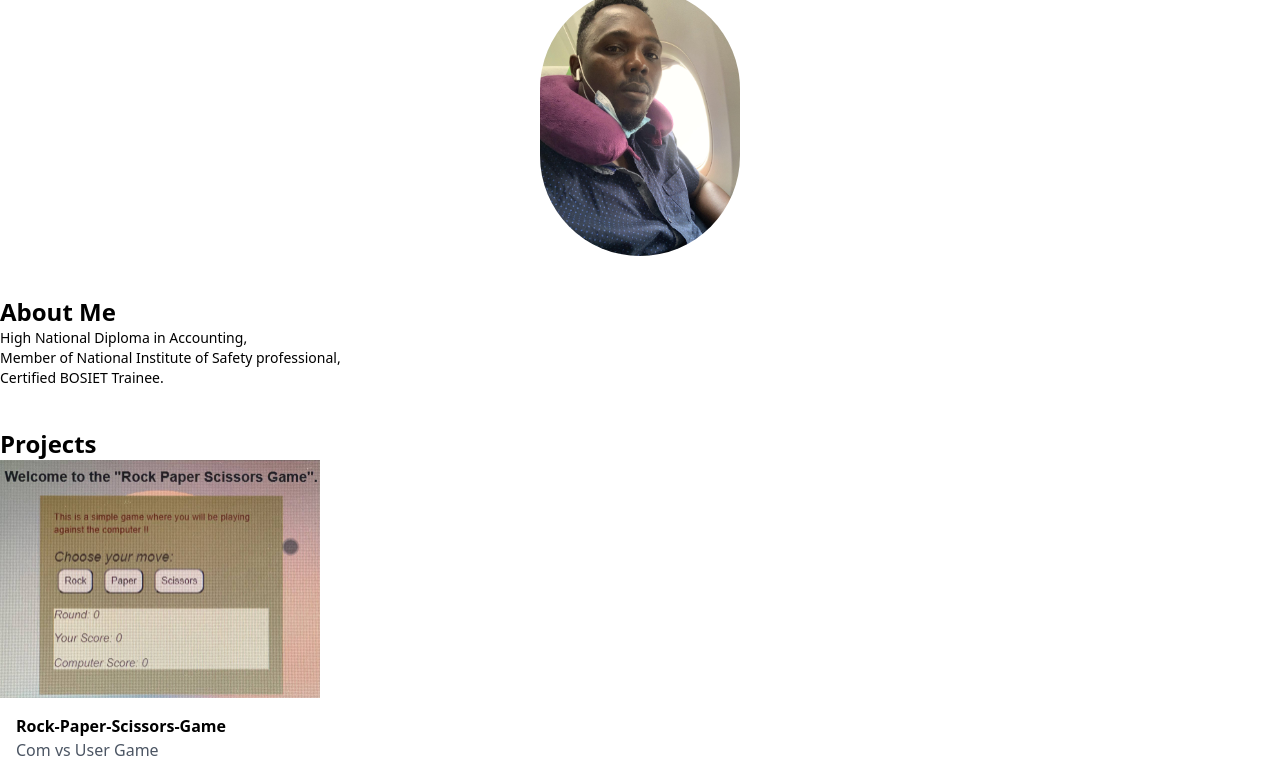
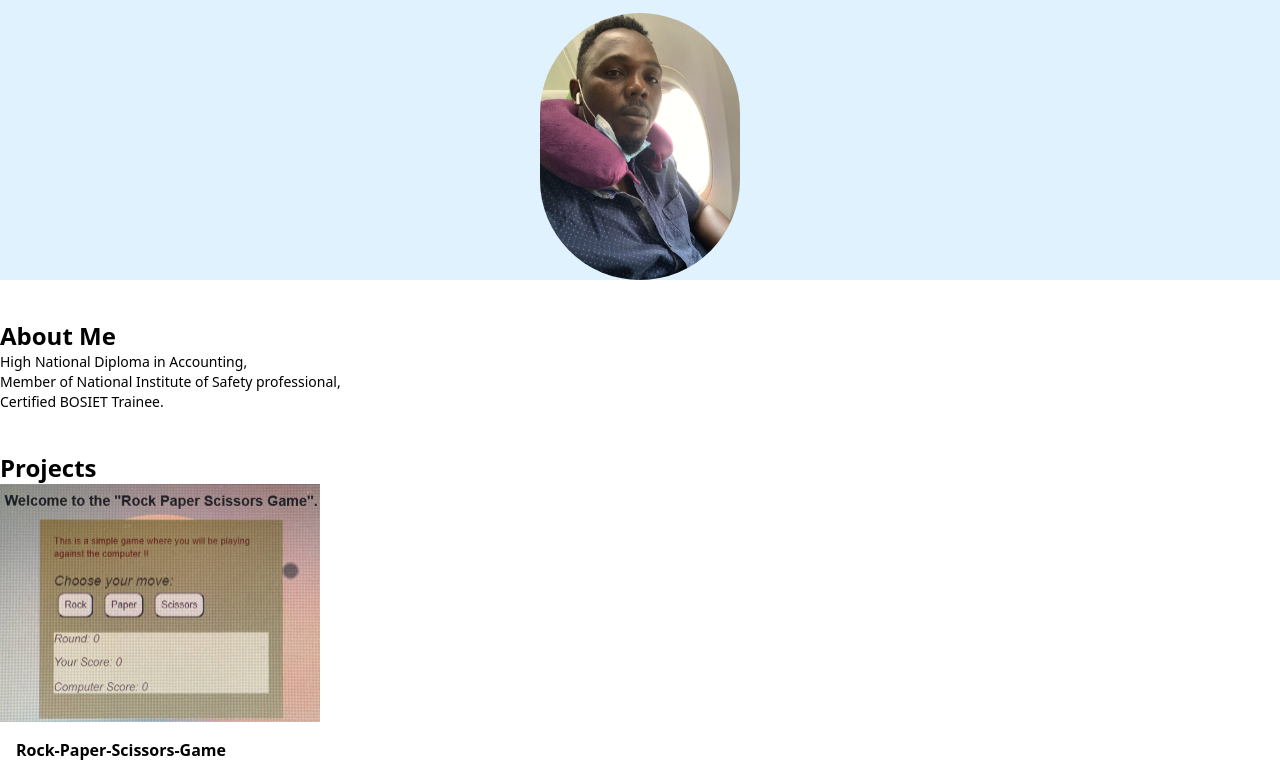
Before and after one commit to fabiyis/Tailwind-CSS, a plain HTML site: page index.html in a window 1280 px wide. Shown: the part 179-946 px from the top of the page. Drawn offline with nearby package versions, Linux system fonts and the light colour scheme; files that its build step writes are made by us from their sources.

Commit message:
changes in html files

```diff
--- a/index.html
+++ b/index.html
@@ -83,8 +83,8 @@
           </div>
         </div>
       </nav>
-      <section id="home" class="py-5">
-        <div class="container mx-auto text-center">
+      <section id="home" class="py-5">s
+        <div class="container mx-auto text-center bg-sky-100">
             <h1 class="text-4xl font-bold">Segun Emmanuel Fabiyi</h1>
             <p class="text-lg">Front-end Developer</p>
             <!-- Optional image of yourself -->
```
